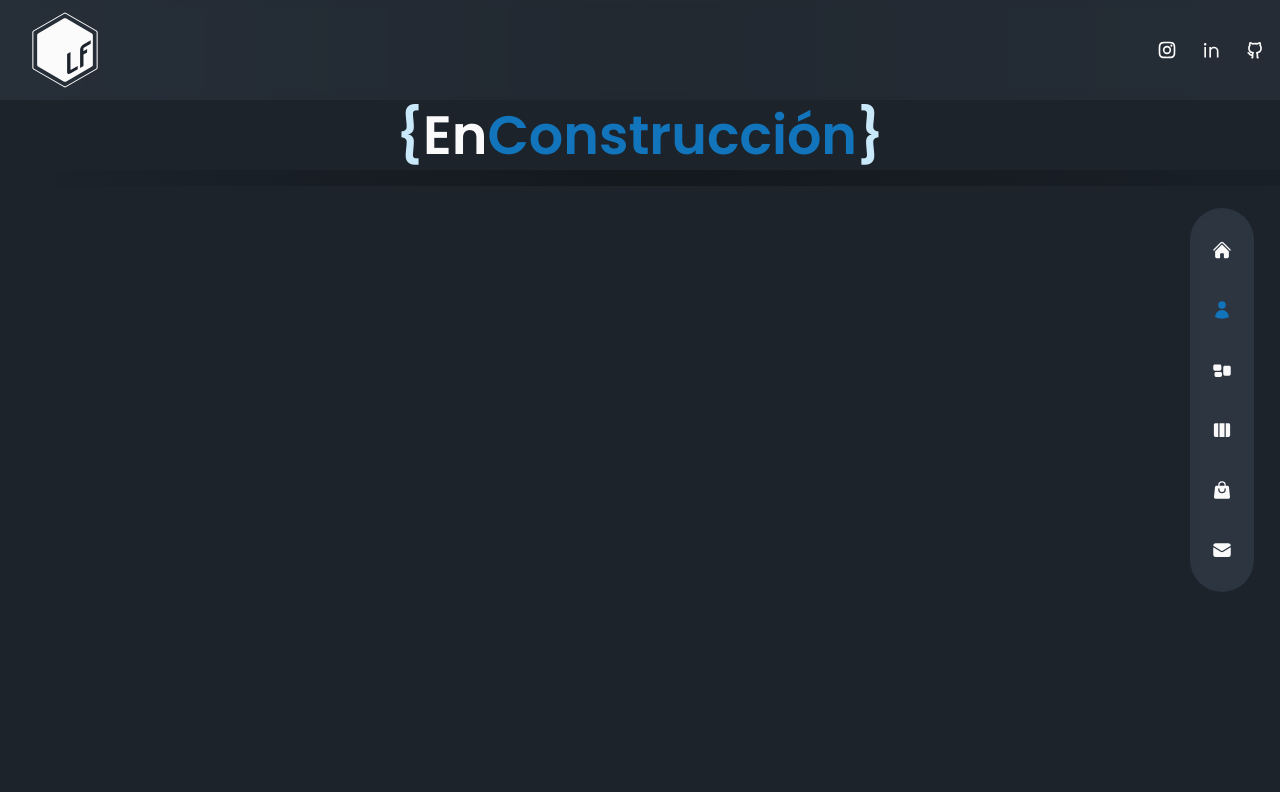
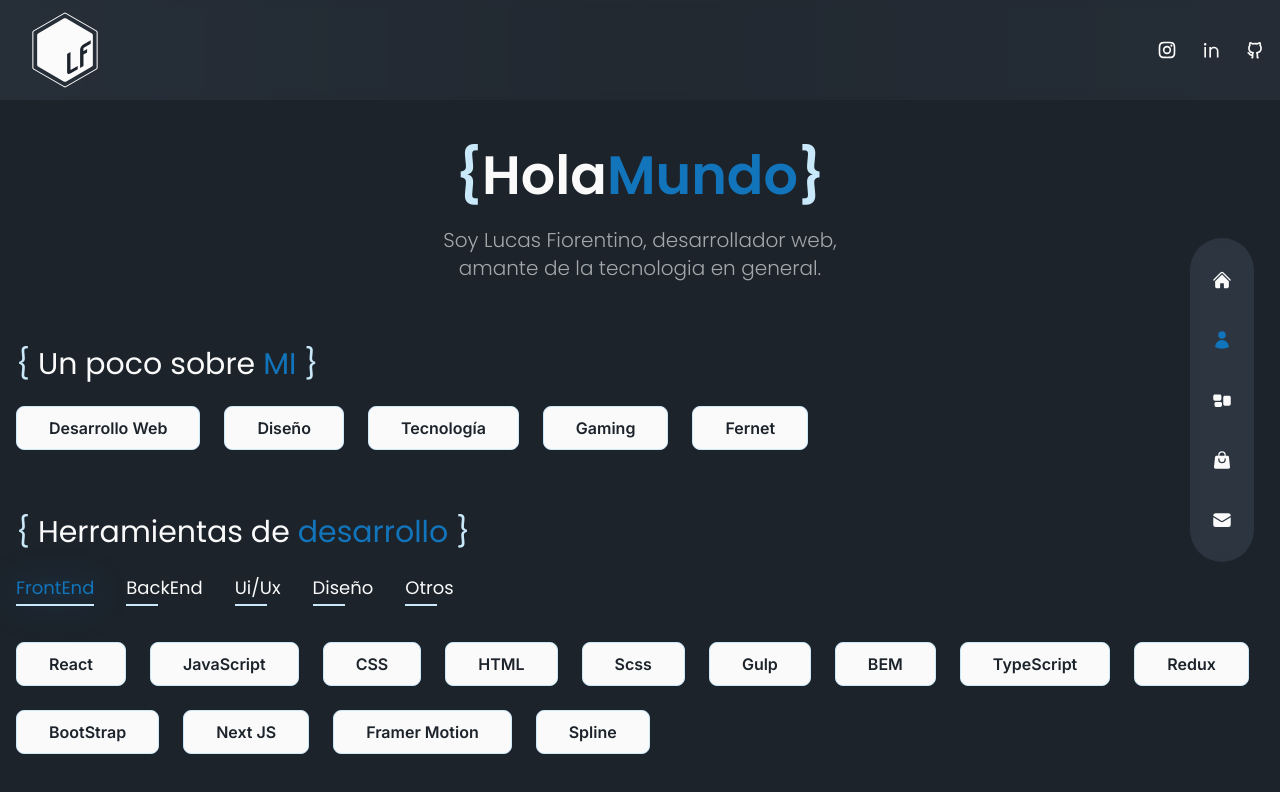
Before and after one commit to LucasNF22/Web-REACT, a Next.js app: page /about in a window 1280 px wide. Shown: the top 792 px of the page. Built offline with nearby package versions, Linux system fonts and the light colour scheme.

Commit message:
Eliminacion de section skill, se paso a about. cambios en spline 3d. creacion de section about

```diff
--- a/components/AboutContent.js
+++ b/components/AboutContent.js
@@ -3,33 +3,19 @@
 import { fadeIn } from "../variants";
 
 
+export const intereses = [
 
-export const aboutMe = [
-    {
-      id: "sk",
-      name: "Skills",
-    },
-    {
-      id: "int",
-      name: "Intereses",
-    },
-  ];
-
-export const intereses = {
-
-}
+    "Desarrollo Web",
+    "Diseño",
+    "Tecnología",
+    "Gaming",
+    "Fernet",
+]
 
 
 
 const AboutContent = () => {
-  const [index, setindex] = useState(0);
-  const [selected, setSelected] = useState("fr");
-  console.log(selected);
 
-  const changeStates = (itemIndex, id) => {
-    setSelected(id);
-    setindex(itemIndex);
-  };
 
   return (
     <motion.div
@@ -38,39 +24,23 @@
       animate="show"
       exit="hidden"
     >
-      <div className="flex gap-x-4 xl:gap-x-8 mx-auto xl:mx-0 mb-4 justify-center lg:justify-start">
-        {AboutContent.map((cont, itemIndex) => {
-          return (
      <div
-              key={itemIndex}
-              className={` ${
-                index === itemIndex &&
-                "after:bg-accent text-accent after:w-[100%] after:transition-all after:duration-300 drop-shadow-glow" }
-                cursor-pointer capitalize xl:text-lg relative after:w-8 after:h-[2px] after:bg-secondary after:absolute after:-bottom-1 after:left-0 hover:text-accent hover:drop-shadow-glow transition-all duration-100`}
-              onClick={() => changeStates(itemIndex, cont.id)}
+        className="flex flex-wrap gap-6  justify-center lg:justify-start group w-full"
       >
-              {cont.name}
-            </div>
-          );
-        })}
-      </div>
-
-      <div
-        className="pt-6 flex flex-wrap gap-6 max-w-[700px] justify-center lg:justify-start group w-full"
-      >
-        {skills.map((skill, index) => {
-          if (skill.type === selected) {
+        {intereses.map((int, index) => {
             return (
               <div
                 key={index}
                 className=" bg-blanco px-8 py-2 rounded-lg text-primary font-inter font-semibold border border-secondary hover:drop-shadow-glow "
               >
-                  {skill.name}
+                {int}
               </div>
             );
           }
-        })}
+        )}
       </div>
+
+
     </motion.div>
   );
 };
--- a/components/Nav.js
+++ b/components/Nav.js
@@ -13,7 +13,7 @@
   { name: 'home', path: '/', icon: <HiHome /> },
   { name: 'sobre mí', path: '/about', icon: <HiUser /> },
   { name: 'proyectos', path: '/work', icon: <HiRectangleGroup /> },
-  { name: 'skills', path: '/skills', icon: <HiViewColumns /> },
+  // { name: 'skills', path: '/skills', icon: <HiViewColumns /> },
   { name: 'servicios', path: '/services', icon: <HiShoppingBag />, },
   { name: 'contacto', path: '/contact', icon: <HiEnvelope />, },
 ];
--- a/components/SkillsGrid.js
+++ b/components/SkillsGrid.js
@@ -175,7 +175,7 @@
       animate="show"
       exit="hidden"
     >
-      <div className="flex gap-x-4 xl:gap-x-8 mx-auto xl:mx-0 mb-4 justify-center lg:justify-start">
+      <div className="flex gap-x-4 xl:gap-x-8 mx-auto xl:mx-0 mb-4 pb-6 justify-center lg:justify-start">
         {skillClass.map((sClass, itemIndex) => {
           return (
             <div
@@ -193,7 +193,7 @@
       </div>
 
       <div
-        className="pt-6 flex flex-wrap gap-6 max-w-[700px] justify-center lg:justify-start group w-full"
+        className="flex flex-wrap gap-6 justify-center lg:justify-start group w-full"
       >
         {skills.map((skill, index) => {
           if (skill.type === selected) {
--- a/components/Spline3D.js
+++ b/components/Spline3D.js
@@ -21,12 +21,15 @@
           initial='hidden'
           animate='show'
           exit='hidden'
+          className=" flex object-contai"
         >
         <Spline
-            scene="https://draft.spline.design/K2oXVLJNHp-l5xoD/scene.splinecode"
+            scene="https://draft.spline.design/d2jO5JZMsl6kV4WQ/scene.splinecode"
             className={
               `${isHide && "hidden" }
-              flex transition-all duration-400 `}
+              flex transition-all duration-400 `
+
+            }
               />
       </motion.div>
 
--- a/pages/about/index.js
+++ b/pages/about/index.js
@@ -1,6 +1,8 @@
-import SkillsGrid from "../../components/SkillsGrid";
+
 import { motion } from "framer-motion";
 import { fadeIn } from "../../variants";
+import AboutContent from "../../components/AboutContent";
+import SkillsGrid from "../../components/SkillsGrid";
 
 
 
@@ -9,45 +11,62 @@
 
 
   return (
-    // <div className="h-full py-16 xl:py-32 text-center xl:text-left ">
+    <div className="h-full pt-10 pb-16  text-center xl:text-left ">
 
-    //   <div className="mx-auto flex flex-col gap-y-8 lg:items-start xl:flex-row gap-x-20 pl-10">
+      <div className="mx-auto flex flex-col gap-y-16 lg:items-start container px-4 gap-x-20 pb-16">
 
-    //     <div className="w-full flex flex-row gap-10">
-    //       <div>
-    //         <h2 className="h2 text-center">
-    //           <span className="text-secondary">{"{"}</span>
-    //           Hola
-    //           <span className="text-accent">Mundo</span>
-    //           <span className="text-secondary">{"}"}</span>
-    //         </h2>
-    //           <p >dkjfbksdjfh djfhl jfhlasjfh</p>
-    //       </div>
-    //         <div>
-    //           <h1 className="text-2xl pb-4">un poco sobre mi</h1>
-    //           <div className="">
-    //               <p className="">{"Desarrollo web"}<br/> </p>
-    //               <p className="">{"Diseño"}<br/> </p>
-    //               <p className="">{"Tecnología"}<br/> </p>
-    //               <p className="">{"Gaming"}<br/> </p>
-    //               <p className="">{"Fernet"}<br/> </p>
-    //           </div>
-    //         </div>
+        <motion.div
+          className="w-full justify-center align-middle flex flex-col"
+          variants={fadeIn("left", 0.3)}
+          initial="hidden"
+          animate="show"
+          exit="hidden"
+        >
+          <h2 className="h2 text-center">
+            <span className="text-secondary">{"{"}</span>
+            Hola
+            <span className="text-accent">Mundo</span>
+            <span className="text-secondary">{"}"}</span>
+          </h2>
+          <p className="text-center text-xl max-w-md self-center">Soy Lucas Fiorentino, desarrollador web, amante de la tecnologia en general.</p>
+        </motion.div>
 
-    //     </div>
+        <div className="flex flex-col justify-start ">
+        <motion.h2
+            variants={fadeIn("up", 0.2)}
+            initial="hidden"
+            animate="show"
+            exit="hidden"
+            className=" text-3xl text-center lg:text-left pb-6 "
+          >
+              <span className="text-secondary">{"{"}</span>
+              {" Un poco sobre"}
+              <span className="pl-2 text-accent">{"MI "}</span>
+              <span className="text-secondary">{"}"}</span>
+          </motion.h2>
+          <AboutContent/>
+        </div>
 
+        <div className="flex flex-col justify-start ">
+          <motion.h2
+            variants={fadeIn("up", 0.2)}
+            initial="hidden"
+            animate="show"
+            exit="hidden"
+            className=" text-3xl text-center lg:text-left pb-6 "
+          >
+              <span className="text-secondary">{"{"}</span>
+              {" Herramientas"}
+              <span className="">{" de "}</span>
+              <span className="text-accent ">{"desarrollo "}</span>
+              <span className="text-secondary">{"}"}</span>
+          </motion.h2>
+          <SkillsGrid />
+        </div>
 
+      </div>
+    </div>
 
-
-    //   </div>
-    // </div>
-
-    <h2 className="h2 text-center">
-       <span className="text-secondary">{"{"}</span>
-       En
-       <span className="text-accent">Construcción</span>
-       <span className="text-secondary">{"}"}</span>
-    </h2>
   );
 };
 
--- a/pages/skills/index.js
+++ b/pages/skills/index.js
@@ -5,27 +5,28 @@
 
 const Skills = () => {
   return (
-    <div className=" py-16 xl:py-32 text-center justify-center xl:text-left pb-[100px] ">
-      <div className="container mx-auto flex flex-col gap-y-8 lg:items-start xl:flex-row gap-x-20 pb-10">
-        <motion.h2
-          variants={fadeIn("right", 0.3)}
-          initial="hidden"
-          animate="show"
-          exit="hidden"
-          className="h2 text-center">
-          <span className="text-secondary">{"{"}</span>
-          {"Herramientas"}
-          <br />
-          {" de "}
-          <span className="text-accent">{"desarrollo"}</span>
-          <span className="text-secondary">{"}"}</span>
-        </motion.h2>
-        <div>
-          <SkillsGrid />
-        </div>
-      </div>
-    </div>
-  );
+    <></>
+    // <div className=" py-16 xl:py-32 text-center justify-center xl:text-left pb-[100px] ">
+    //   <div className="container mx-auto flex flex-col gap-y-8 lg:items-start xl:flex-row gap-x-20 pb-10">
+    //     <motion.h2
+    //       variants={fadeIn("right", 0.3)}
+    //       initial="hidden"
+    //       animate="show"
+    //       exit="hidden"
+    //       className="h2 text-center">
+    //       <span className="text-secondary">{"{"}</span>
+    //       {"Herramientas"}
+    //       <br />
+    //       {" de "}
+    //       <span className="text-accent">{"desarrollo"}</span>
+    //       <span className="text-secondary">{"}"}</span>
+    //     </motion.h2>
+    //     <div>
+    //       <SkillsGrid />
+    //     </div>
+    //   </div>
+    // </div>
+  )
 };
 
 export default Skills;
```
Lines whose indentation alone changed are shown as unchanged.
